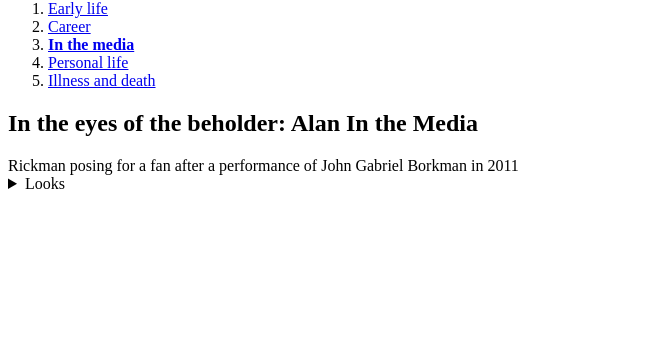
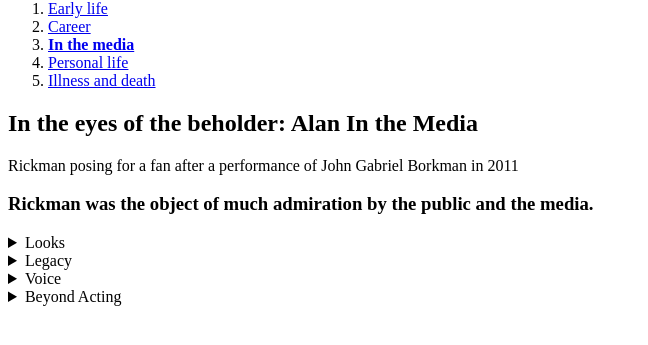
Before and after one commit to SerenaAndrews/gymnasium-classwork, a plain HTML site: page in-the-media.html in a window 1280 px wide. Shown: the part 165-510 px from the top of the page, without its empty margins (0-648 px from the left). Drawn offline with Linux system fonts and the light colour scheme.

Commit message:
Update in-the-media.html
Correcting accordion

```diff
--- a/in-the-media.html
+++ b/in-the-media.html
@@ -24,14 +24,20 @@
 <main>
 <h2>In the eyes of the beholder: Alan In the Media</h2>
 Rickman posing for a fan after a performance of John Gabriel Borkman in 2011
-
-<details>
+	<h3>Rickman was the object of much admiration by the public and the media.</h3>
+	<details>
 	<summary>Looks</summary>
 		<p>Rickman was chosen by Empire as one of the 100 Sexiest Stars in film history (No. 34) in 1995 and ranked No. 59 in Empire's "The Top 100 Movie Stars of All Time" list in October 1997. In 2009 and 2010, Rickman was ranked once again as one of the 100 Sexiest Stars by Empire, both times placing No. 8 out of the 50 actors chosen. Rickman was elected to the Council of the Royal Academy of Dramatic Art (RADA) in 1993; he was subsequently RADA's Vice-Chairman and a member of its Artistic Advisory and Training committees and Development Board.[45]</p>
+	</details>
+	<details>
 	<summary>Legacy</summary>
 		<p>Rickman was voted No. 19 in Empire magazine's Greatest Living Movie Stars over the age of 50 and was twice nominated for Broadway's Tony Award as Best Actor (Play): in 1987 for Les Liaisons Dangereuses, and in 2002 for a revival of Noël Coward's Private Lives. The Guardian named Rickman as an "honourable mention" in a list of the best actors never to have received an Academy Award nomination.[46]</p>
+	</details>
+	<details>
 	<summary>Voice</summary>
 <p>Two researchers, a linguist and a sound engineer, found "the perfect [male] voice" to be a combination of Rickman's and Jeremy Irons's voices based on a sample of 50 voices.[47]</p>
+	</details>
+	<details>
 	<summary>Beyond Acting</summary>
 <p>Rickman featured in several musical works, including a song composed by Adam Leonard entitled "Not Alan Rickman".[48] The actor played a "Master of Ceremonies" part, announcing the various instruments in Mike Oldfield's Tubular Bells II (1992) on the track "The Bell".[49] Rickman was one of the many artists who recited Shakespearian sonnets on the album When Love Speaks (2002), and also featured prominently in a music video by Texas entitled "In Demand",[50] which premiered on Europe MTV in August 2000.</p>
 	</details>
```
